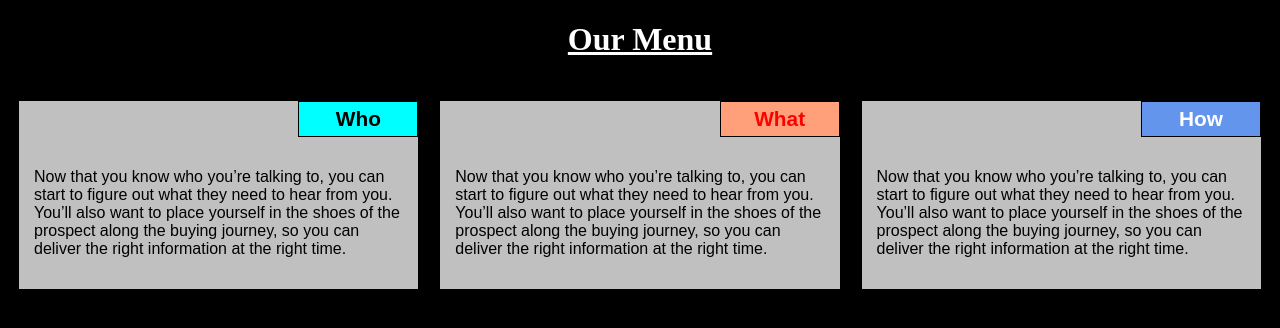
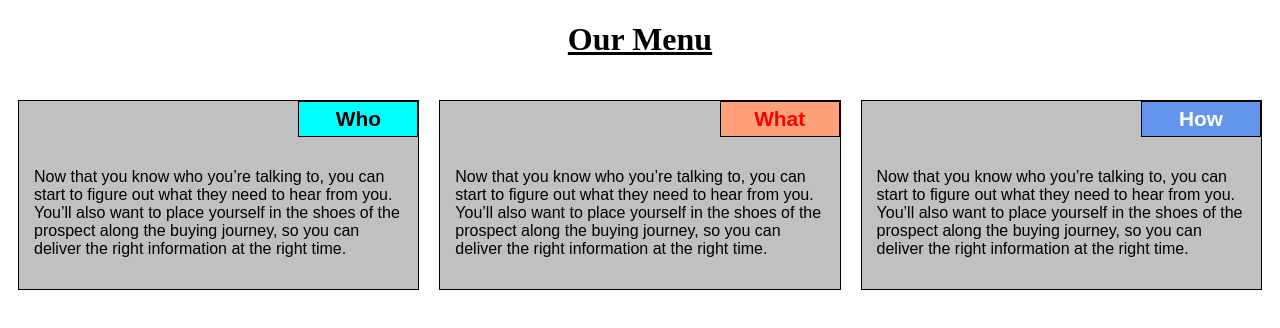
Before and after one commit to 18121A05A9/coursera-assignment, a plain HTML site: page module2-solution/index.html in a window 1280 px wide. Drawn offline with Linux system fonts and the light colour scheme.

Commit message:
final status

```diff
--- a/module2-solution/styles.css
+++ b/module2-solution/styles.css
@@ -6,7 +6,7 @@ h1 {
   font-family: serif;
   text-align: center;
   text-decoration: underline;
-  color: white;
+
 }
 
 p {
@@ -33,7 +33,7 @@ section {
 
 }
 body {
-background-color: black;
+background-color: #ffffff;
 }
 
 #head1 {
```
